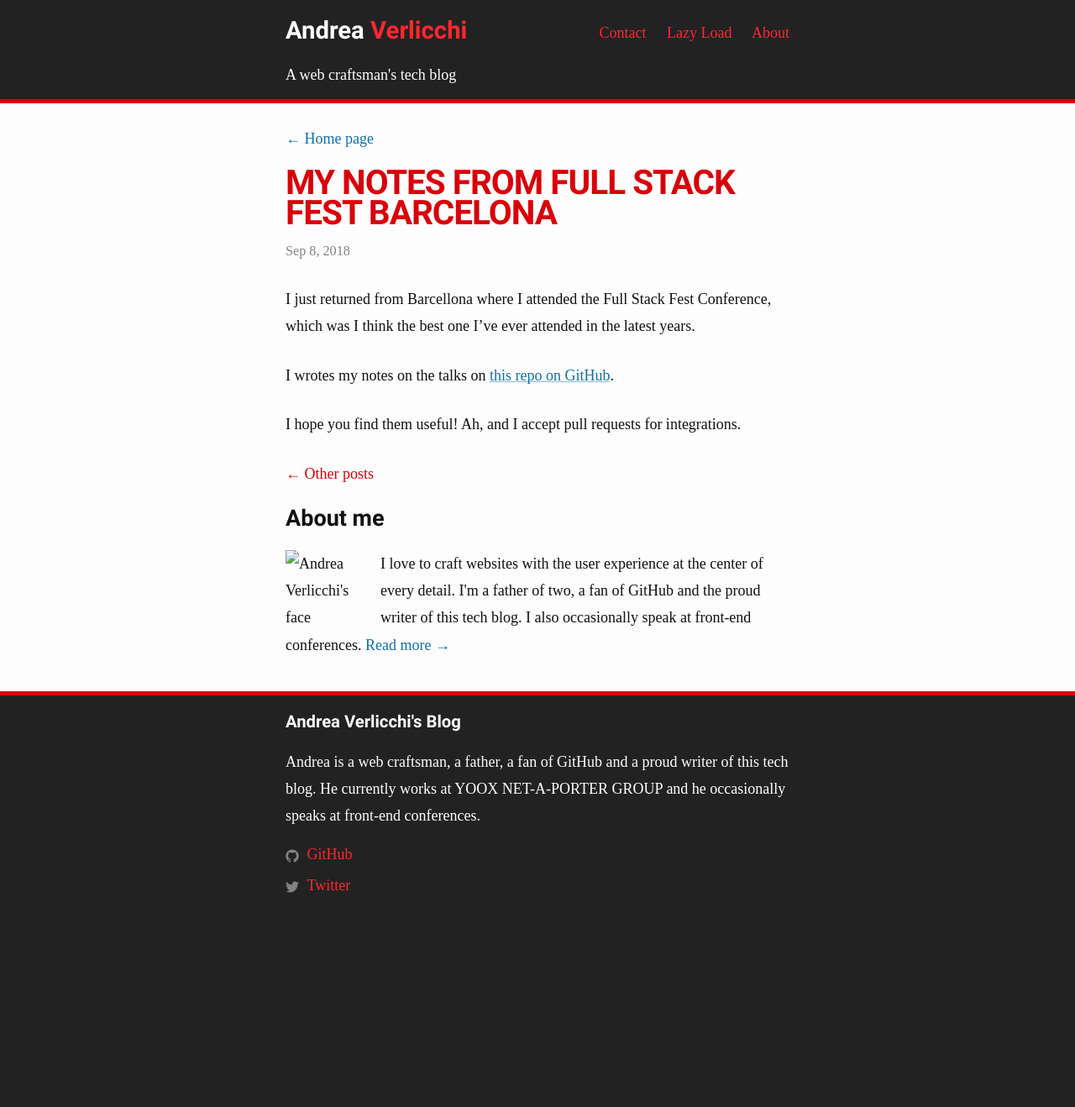
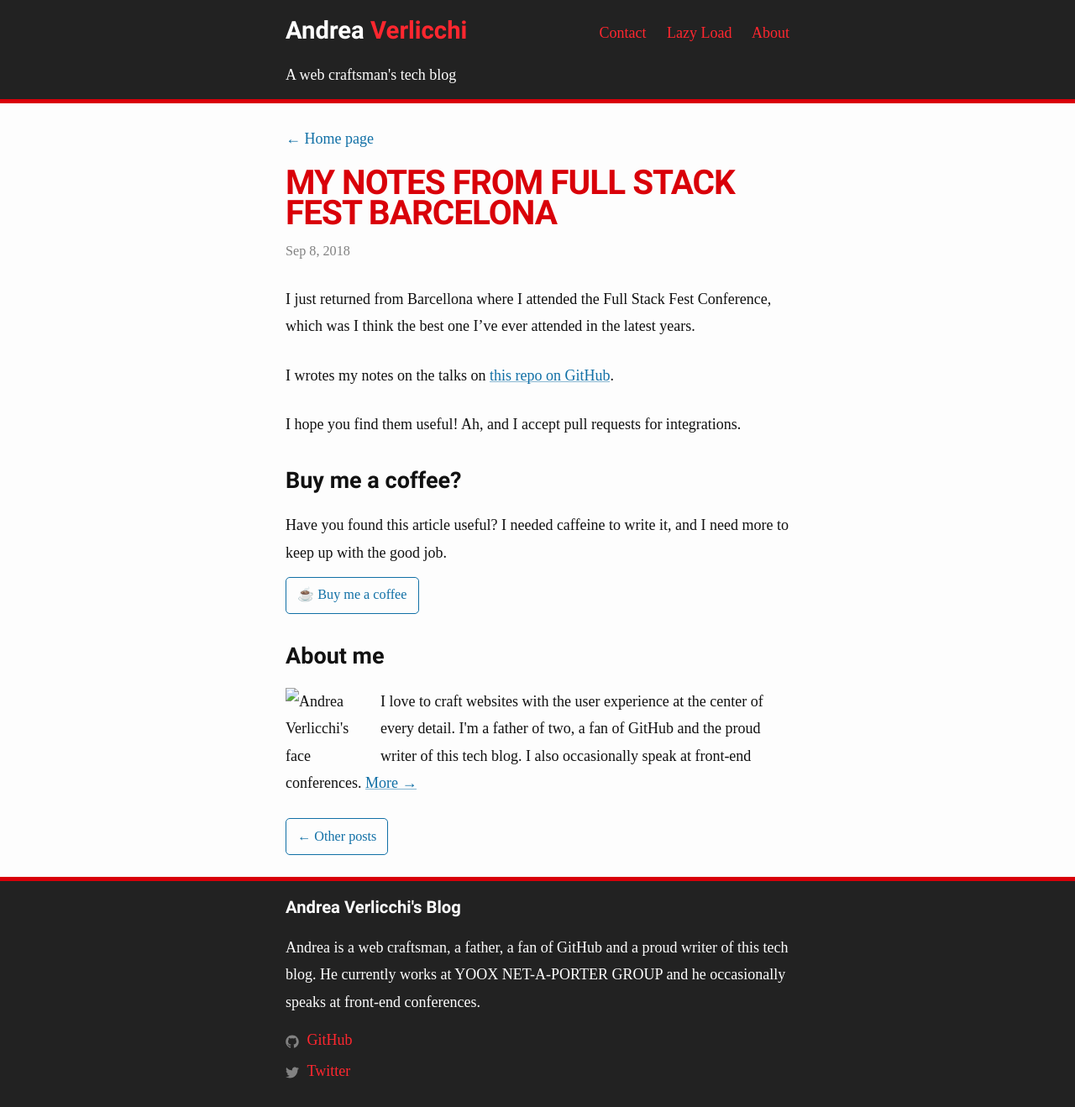
Before and after one commit to verlok/verlok.github.io, a Jekyll site: the page built from _posts/2018-09-08-notes-from-fullstackfest-barcellona.md, in a window 1280 px wide. Shown: the whole page at 84% size. Built offline with Jekyll 4.4.1, drawn with Linux system fonts in a browser that asks for light colours; some web fonts are replaced; before the commit the page ends 1097 px from its top, so only the background shows below that.

Commit message:
Added "buy me a coffee" CTA at the end of each post

```diff
--- a/_includes/post_author.html
+++ b/_includes/post_author.html
@@ -6,6 +6,6 @@
         I love to craft websites with the user experience at the center of every detail.
         I'm a father of two, a fan of GitHub and the proud writer of this tech blog.
         I also occasionally speak at front-end conferences.
-        <a href="/about/">Read more &rarr;</a>
+        <a href="/about/">More &rarr;</a>
     </p>
 </section>
--- /dev/null
+++ b/_includes/post_coffee.html
@@ -0,0 +1,10 @@
+<section class="post-coffee">
+    <h2 class="post-coffee-title">Buy me a coffee?</h2>
+    <p class="post-coffee-description">
+        Have you found this article useful?
+        I needed caffeine to write it, and I need more to keep up with the good job.
+    </p>
+    <div class="post-coffee-cta">
+        <a href="https://ko-fi.com/verlok" class="post-cta">☕️ Buy me a coffee</a>
+    </div>
+</section>
--- /dev/null
+++ b/_includes/post_others.html
@@ -0,0 +1,3 @@
+<nav>
+  <a href="/" class="post-cta">&larr; Other posts</a>
+</nav>
--- a/_includes/post_share.html
+++ b/_includes/post_share.html
@@ -1 +1 @@
-<script async src="/assets/js/share.js"></script>
+<button type="button" class="post-share post-cta">&uarr; Share this post</button>
--- a/_layouts/post.html
+++ b/_layouts/post.html
@@ -20,16 +20,18 @@ layout: default
     {{ content }}
   </div>
   <footer class="post-footer">
-    <button type="button" class="post-share post-cta">&uarr; Share this post</button>
-    <nav class="post-back post-back--bottom">
-      <a href="/">&larr; Other posts</a>
-    </nav>
+    {% include post_coffee.html %}
+    {% include post_author.html %}
+    <div class="post-footer-navbar">
+      {% include post_others.html %}
+      {% include post_share.html %}
+    </div>
   </footer>
 </article>
 
-{% include post_share.html %}
-{% include post_author.html %}
 
 {% if site.disqus.shortname %}
   {% include disqus_comments.html %}
 {% endif %}
+
+<script async src="/assets/js/share.js"></script>
--- a/_sass/_posts_below.scss
+++ b/_sass/_posts_below.scss
@@ -23,7 +23,17 @@
     }
 
     &-footer {
-        @extend %clearfix;
+        &-navbar {
+            display: flex;
+            justify-content: space-between;
+            margin-top: $spacing-unit;
+        }
+    }
+
+    &-coffee {
+        &-cta {
+            margin-bottom: $spacing-unit;
+        }
     }
 
     &-author {
@@ -33,23 +43,6 @@
         }
     }
 
-    &-back {
-        &--bottom {
-            margin-bottom: $spacing-unit/2;
-            float: left;
-            a {
-                color: var(--special-link__color);
-            }
-        }
-    }
-
-    &-share {
-        float: right;
-        position: relative;
-        top: -$spacing-unit/2;
-        margin-bottom: $spacing-unit/2;
-    }
-
     .noShare &-share {
         display: none;
     }
```
